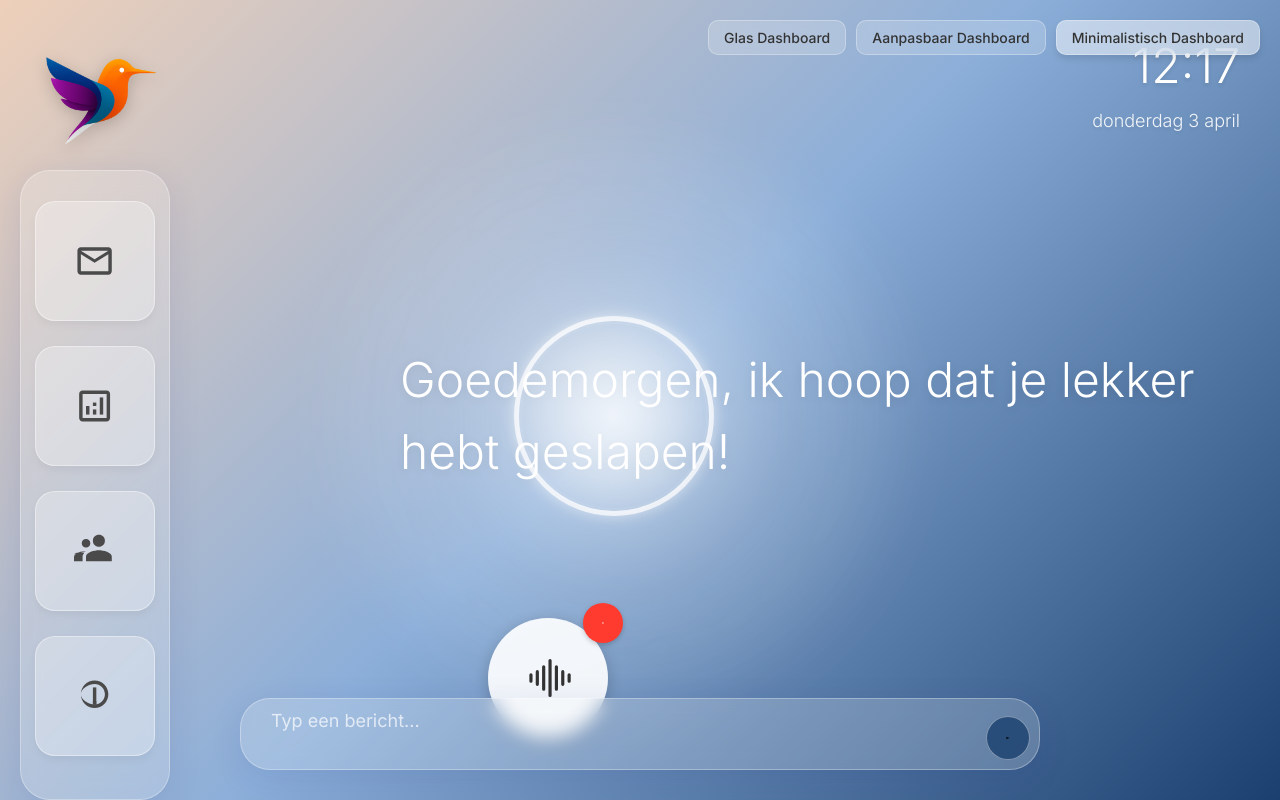
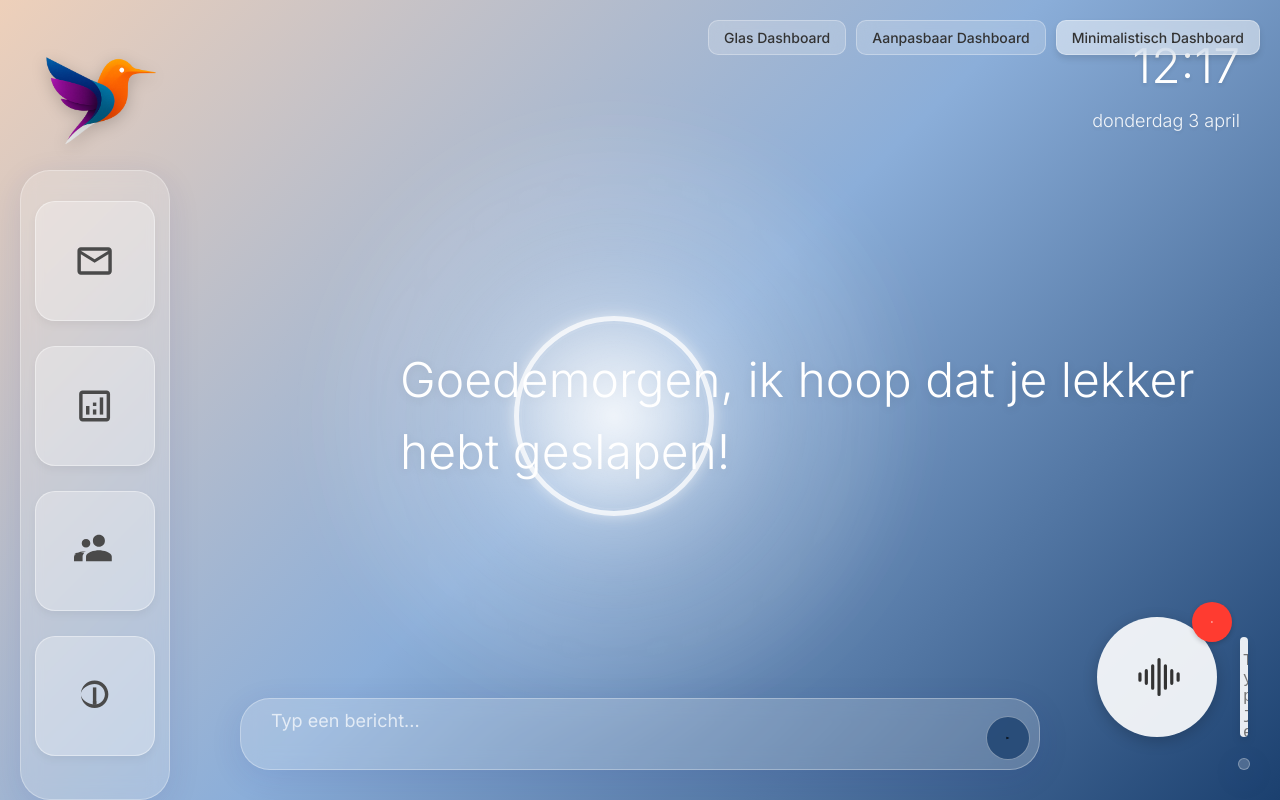
Before and after one commit to Voskesss/coliblanco-dashboard, a React (Vite) app: page / in a window 1280 px wide. Built offline with nearby package versions, Linux system fonts and the light colour scheme; no server answers.

Commit message:
beste tot nu toe

```diff
--- a/src/components/Dashboard/MinimalistDashboard.jsx
+++ b/src/components/Dashboard/MinimalistDashboard.jsx
@@ -548,16 +548,20 @@
 // Voice interface container
 const VoiceContainer = styled.div`
   position: absolute;
+  right: 30px; /* Naar rechts uitlijnen */
   bottom: 30px;
-  left: 50%;
-  transform: translateX(-50%);
   z-index: 10;
+  background: rgba(255, 255, 255, 0.2); /* Glasachtig effect */
+  backdrop-filter: blur(10px);
+  border-radius: 50%;
+  border: 1px solid rgba(255, 255, 255, 0.3);
+  box-shadow: 0 8px 32px 0 rgba(31, 38, 135, 0.2);
+  padding: 5px;
 
   @media (max-width: 480px) {
     position: relative;
     bottom: auto;
-    left: auto;
-    transform: none;
+    right: auto;
     margin: 10px auto 80px auto;
   }
 `;
```
